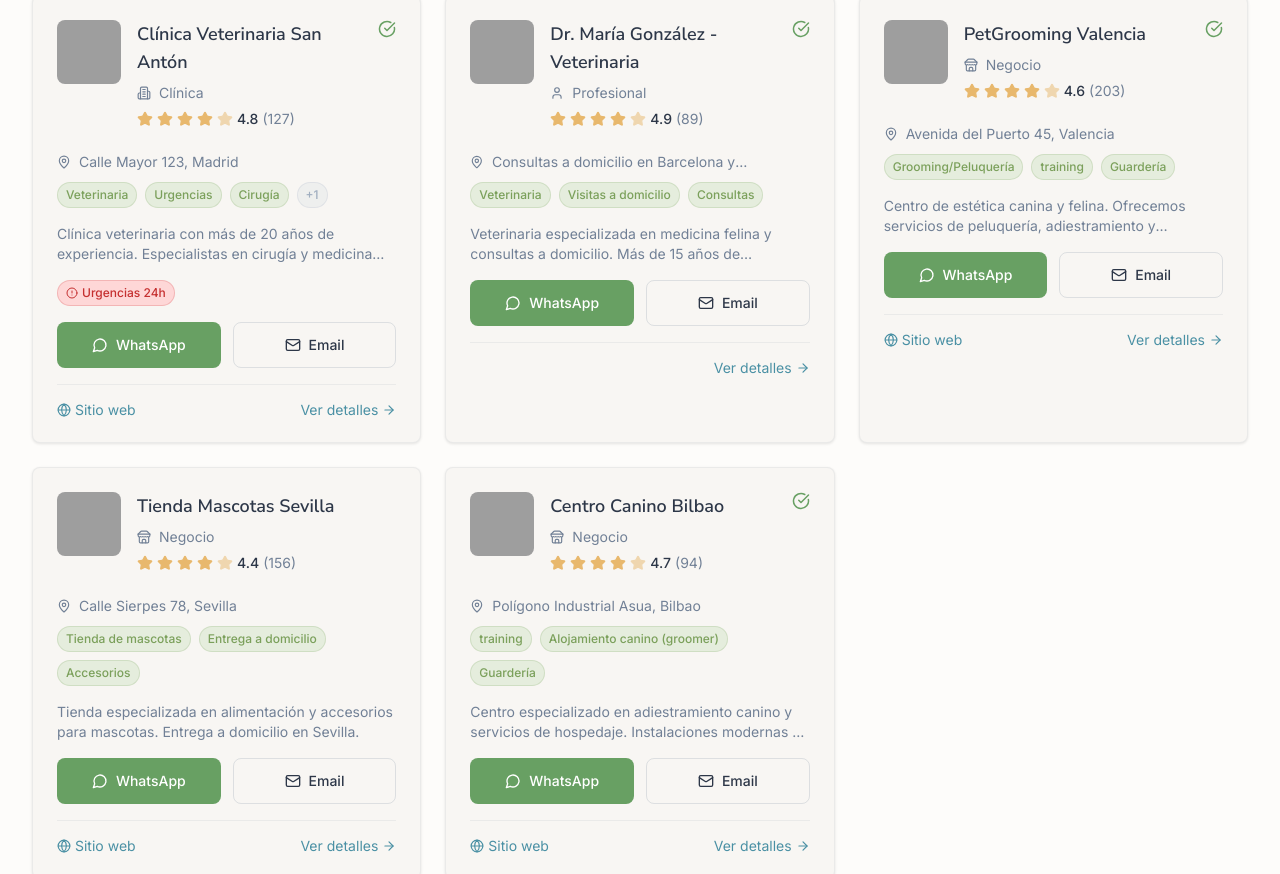
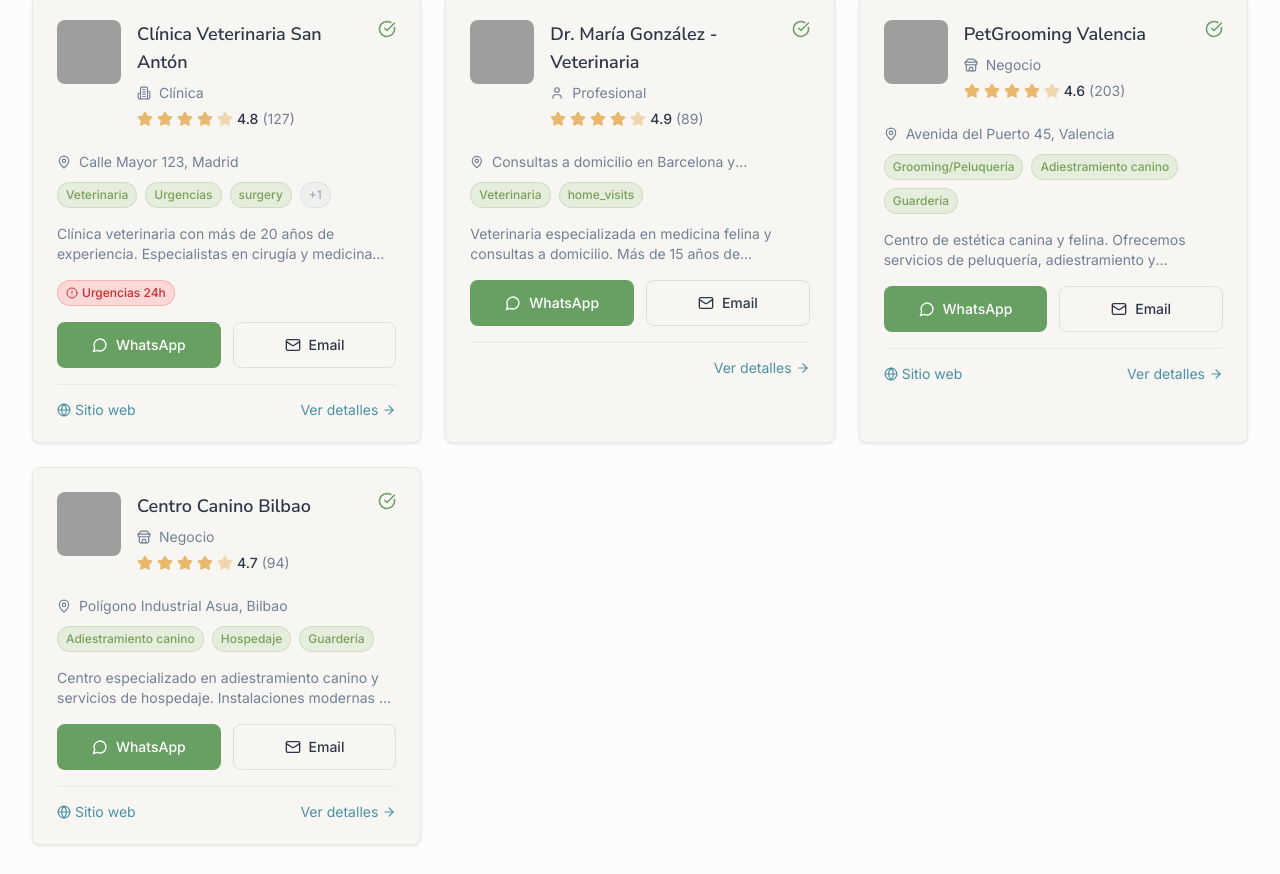
Before and after one commit to migansdr/petadopt, a React (Vite) app: page /professionals in a window 1280 px wide. Shown: the part 544-1418 px from the top of the page. Built offline with nearby package versions, Linux system fonts and the light colour scheme; grey boxes are pictures that could not be loaded.

Commit message:
Eliminar servicios profesionales específicos

```diff
--- a/src/pages/professional-detail/index.jsx
+++ b/src/pages/professional-detail/index.jsx
@@ -21,7 +21,7 @@ const ProfessionalDetail = () => {
     id: id,
     name: 'Clínica Veterinaria San Antón',
     type: 'clinic',
-    services: ['veterinary', 'emergency', 'surgery', 'dentistry'],
+    services: ['veterinary', 'emergency', 'dentistry'],
     description: `Clínica veterinaria con más de 20 años de experiencia en el cuidado integral de mascotas. Nuestro equipo de veterinarios especializados ofrece servicios de medicina preventiva, cirugía, odontología veterinaria y atención de urgencias.
 
 **Nuestros servicios incluyen:**
@@ -117,64 +117,50 @@ Contamos con instalaciones modernas y equipamiento de última generación para b
 
   const getServiceLabel = (service) => {
     const labels = {
-      accessories: 'Accesorios',
       dog_trainer: 'Adiestramiento canino',
       agility_trainer: 'Adiestramiento de agility y deportes caninos',
       service_dog_trainer: 'Adiestramiento de perros de servicio o asistencia',
-      boarding: 'Alojamiento canino (groomer)',
       behavioral_therapist: 'Asesor/a de comportamiento',
-      surgery: 'Cirugía',
-      consultation: 'Consultas',
-      pet_sitter: 'Cuidador/a de perros a domicilio (pet sitter)',
-      dentistry: 'Odontología',
-      canine_educator: 'Educador/a canino',
-      food_delivery: 'Entrega a domicilio',
       canine_aesthetician: 'Esteticista canino',
       ethologist: 'Etólogo/a',
       physiotherapist: 'Fisioterapeuta',
       pet_photographer: 'Fotógrafo/a de perros',
       grooming: 'Grooming/Peluquería',
       daycare: 'Guardería',
+      boarding: 'Hospedaje',
       obedience_instructor: 'Instructor/a de obediencia',
       nutritionist: 'Nutricionista',
       dog_walker: 'Paseador/a de perros',
+      pet_sitter: 'Pet sitter (cuidador/a a domicilio)',
       behavioral_modification_therapist: 'Terapeuta de modificación conductual',
-      pet_store: 'Tienda de mascotas',
       emergency: 'Urgencias',
       veterinary: 'Veterinaria',
-      home_visits: 'Visitas a domicilio'
+      dentistry: 'Odontología'
     };
     return labels[service] || service;
   };
 
   const getServiceIcon = (service) => {
     const icons = {
-      accessories: 'ShoppingBag',
       dog_trainer: 'Award',
       agility_trainer: 'Award',
       service_dog_trainer: 'Award',
-      boarding: 'Home',
       behavioral_therapist: 'Brain',
-      surgery: 'Activity',
-      consultation: 'MessageCircle',
-      pet_sitter: 'Home',
-      dentistry: 'Smile',
-      canine_educator: 'BookOpen',
-      food_delivery: 'Package',
       canine_aesthetician: 'Scissors',
       ethologist: 'Brain',
       physiotherapist: 'Activity',
       pet_photographer: 'Camera',
       grooming: 'Scissors',
       daycare: 'Users',
+      boarding: 'Home',
       obedience_instructor: 'Award',
       nutritionist: 'Apple',
       dog_walker: 'MapPin',
+      pet_sitter: 'Home',
       behavioral_modification_therapist: 'Brain',
-      pet_store: 'Store',
       emergency: 'AlertCircle',
       veterinary: 'Stethoscope',
-      home_visits: 'Truck'
+      dentistry: 'Smile'
     };
     return icons[service] || 'Circle';
   };
--- a/src/pages/professional-register/index.jsx
+++ b/src/pages/professional-register/index.jsx
@@ -54,34 +54,26 @@ const ProfessionalRegister = () => {
     { value: 'business', label: 'Negocio/Servicio', icon: 'Store' }
   ];
 
-  // Servicios ordenados alfabéticamente
+  // Servicios ordenados alfabéticamente (sin los eliminados)
   const serviceOptions = [
-    { value: 'accessories', label: 'Accesorios', icon: 'ShoppingBag' },
     { value: 'dog_trainer', label: 'Adiestramiento canino', icon: 'Award' },
     { value: 'agility_trainer', label: 'Adiestramiento de agility y deportes caninos', icon: 'Award' },
     { value: 'service_dog_trainer', label: 'Adiestramiento de perros de servicio o asistencia', icon: 'Award' },
-    { value: 'boarding', label: 'Alojamiento canino (groomer)', icon: 'Home' },
     { value: 'behavioral_therapist', label: 'Asesor/a de comportamiento', icon: 'Brain' },
-    { value: 'surgery', label: 'Cirugía', icon: 'Activity' },
-    { value: 'consultation', label: 'Consultas', icon: 'MessageCircle' },
-    { value: 'pet_sitter', label: 'Cuidador/a de perros a domicilio (pet sitter)', icon: 'Home' },
-    { value: 'dentistry', label: 'Odontología', icon: 'Smile' },
-    { value: 'canine_educator', label: 'Educador/a canino', icon: 'BookOpen' },
-    { value: 'food_delivery', label: 'Entrega a domicilio', icon: 'Package' },
     { value: 'canine_aesthetician', label: 'Esteticista canino', icon: 'Scissors' },
     { value: 'ethologist', label: 'Etólogo/a', icon: 'Brain' },
     { value: 'physiotherapist', label: 'Fisioterapeuta', icon: 'Activity' },
     { value: 'pet_photographer', label: 'Fotógrafo/a de perros', icon: 'Camera' },
     { value: 'grooming', label: 'Grooming/Peluquería', icon: 'Scissors' },
     { value: 'daycare', label: 'Guardería', icon: 'Users' },
+    { value: 'boarding', label: 'Hospedaje', icon: 'Home' },
     { value: 'obedience_instructor', label: 'Instructor/a de obediencia', icon: 'Award' },
     { value: 'nutritionist', label: 'Nutricionista', icon: 'Apple' },
     { value: 'dog_walker', label: 'Paseador/a de perros', icon: 'MapPin' },
+    { value: 'pet_sitter', label: 'Pet sitter (cuidador/a a domicilio)', icon: 'Home' },
     { value: 'behavioral_modification_therapist', label: 'Terapeuta de modificación conductual', icon: 'Brain' },
-    { value: 'pet_store', label: 'Tienda de mascotas', icon: 'Store' },
     { value: 'emergency', label: 'Urgencias', icon: 'AlertCircle' },
-    { value: 'veterinary', label: 'Veterinaria', icon: 'Stethoscope' },
-    { value: 'home_visits', label: 'Visitas a domicilio', icon: 'Truck' }
+    { value: 'veterinary', label: 'Veterinaria', icon: 'Stethoscope' }
   ];
 
   const timeSlots = [
--- a/src/pages/professionals-directory/index.jsx
+++ b/src/pages/professionals-directory/index.jsx
@@ -57,7 +57,7 @@ const ProfessionalsDirectory = () => {
       id: 'prof_002',
       name: 'Dr. María González - Veterinaria',
       type: 'individual',
-      services: ['veterinary', 'home_visits', 'consultation'],
+      services: ['veterinary', 'home_visits'],
       description: 'Veterinaria especializada en medicina felina y consultas a domicilio. Más de 15 años de experiencia.',
       address: 'Consultas a domicilio en Barcelona y alrededores',
       city: 'Barcelona',
@@ -89,7 +89,7 @@ const ProfessionalsDirectory = () => {
       id: 'prof_003',
       name: 'PetGrooming Valencia',
       type: 'business',
-      services: ['grooming', 'training', 'daycare'],
+      services: ['grooming', 'dog_trainer', 'daycare'],
       description: 'Centro de estética canina y felina. Ofrecemos servicios de peluquería, adiestramiento y guardería.',
       address: 'Avenida del Puerto 45, Valencia',
       city: 'Valencia',
@@ -120,41 +120,9 @@ const ProfessionalsDirectory = () => {
     },
     {
       id: 'prof_004',
-      name: 'Tienda Mascotas Sevilla',
-      type: 'business',
-      services: ['pet_store', 'food_delivery', 'accessories'],
-      description: 'Tienda especializada en alimentación y accesorios para mascotas. Entrega a domicilio en Sevilla.',
-      address: 'Calle Sierpes 78, Sevilla',
-      city: 'Sevilla',
-      province: 'sevilla',
-      phone: '+34 95 234 5678',
-      email: 'ventas@tiendamascotas.com',
-      website: 'https://tiendamascotas-sevilla.com',
-      whatsapp: '+34 600 456 789',
-      logo: 'https://images.unsplash.com/photo-1601758228041-f3b2795255f1?w=200&h=200&fit=crop',
-      images: [
-        'https://images.unsplash.com/photo-1548199973-03cce0bbc87b?w=400&h=300&fit=crop'
-      ],
-      rating: 4.4,
-      reviewsCount: 156,
-      verified: false,
-      openingHours: {
-        monday: '10:00-20:00',
-        tuesday: '10:00-20:00',
-        wednesday: '10:00-20:00',
-        thursday: '10:00-20:00',
-        friday: '10:00-20:00',
-        saturday: '10:00-20:00',
-        sunday: '11:00-15:00'
-      },
-      emergencyAvailable: false,
-      joinDate: '2023-09-05T16:45:00Z'
-    },
-    {
-      id: 'prof_005',
       name: 'Centro Canino Bilbao',
       type: 'business',
-      services: ['training', 'boarding', 'daycare'],
+      services: ['dog_trainer', 'boarding', 'daycare'],
       description: 'Centro especializado en adiestramiento canino y servicios de hospedaje. Instalaciones modernas y seguras.',
       address: 'Polígono Industrial Asua, Bilbao',
       city: 'Bilbao',
@@ -185,35 +153,27 @@ const ProfessionalsDirectory = () => {
     }
   ];
 
-  // Servicios ordenados alfabéticamente
+  // Servicios ordenados alfabéticamente (sin los eliminados)
   const serviceOptions = [
     { value: '', label: 'Todos los servicios' },
-    { value: 'accessories', label: 'Accesorios' },
     { value: 'dog_trainer', label: 'Adiestramiento canino' },
     { value: 'agility_trainer', label: 'Adiestramiento de agility y deportes caninos' },
     { value: 'service_dog_trainer', label: 'Adiestramiento de perros de servicio o asistencia' },
-    { value: 'boarding', label: 'Alojamiento canino (groomer)' },
     { value: 'behavioral_therapist', label: 'Asesor/a de comportamiento' },
     { value: 'canine_aesthetician', label: 'Esteticista canino' },
     { value: 'ethologist', label: 'Etólogo/a' },
     { value: 'physiotherapist', label: 'Fisioterapeuta' },
     { value: 'pet_photographer', label: 'Fotógrafo/a de perros' },
     { value: 'grooming', label: 'Grooming/Peluquería' },
+    { value: 'daycare', label: 'Guardería' },
     { value: 'obedience_instructor', label: 'Instructor/a de obediencia' },
     { value: 'nutritionist', label: 'Nutricionista' },
     { value: 'dog_walker', label: 'Paseador/a de perros' },
     { value: 'pet_sitter', label: 'Pet sitter (cuidador/a a domicilio)' },
-    { value: 'pet_store', label: 'Tienda de mascotas' },
     { value: 'behavioral_modification_therapist', label: 'Terapeuta de modificación conductual' },
     { value: 'emergency', label: 'Urgencias' },
     { value: 'veterinary', label: 'Veterinaria' },
-    { value: 'home_visits', label: 'Visitas a domicilio' },
-    { value: 'daycare', label: 'Guardería' },
-    { value: 'surgery', label: 'Cirugía' },
-    { value: 'dentistry', label: 'Odontología' },
-    { value: 'food_delivery', label: 'Entrega a domicilio' },
-    { value: 'consultation', label: 'Consultas' },
-    { value: 'canine_educator', label: 'Educador/a canino' }
+    { value: 'boarding', label: 'Hospedaje' }
   ];
 
   const provinceOptions = [
```
